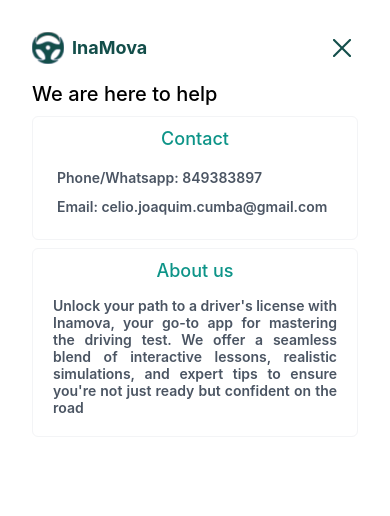
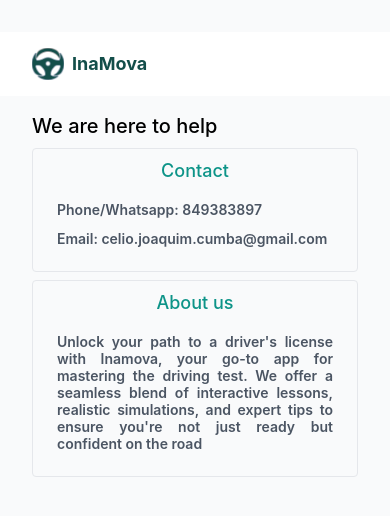
Before and after one commit to CelioJoaquimCumba/InaMova, a React Native app: screen / in a window 390 px wide. Shown: the top 516 px of the page. Built offline with nearby package versions, Linux system fonts and the light colour scheme.

Commit message:
feat: added suport page

```diff
--- a/src/pages/help-support/index.tsx
+++ b/src/pages/help-support/index.tsx
@@ -2,22 +2,67 @@
 import { View, Image, Text } from "react-native";
 import { icons, images } from "../../../constants";
 import { Button, Input } from "../../components/atoms";
+import {
+	PremiumCard,
+	ExploreCard,
+	ExploreVideoCard,
+	TopBar,
+} from "../../components/molecules";
 
 export const HelpSupport = () => {
 	return (
-		<View className="flex p-8 w-full h-full justify-center items-center">
-			{/* header */}
-			<View className="flex w-full flex-row items-center justify-between">
-				<View className="flex flex-row items-center space-x-2">
-					<Image source={icons.secondaryIMlogo} className="w-8 h-8" />
-					<Text className="text-lg leading-7 font-bold text-teal-900">
-						InaMova
+		<View className="bg-gray-50 h-full">
+			<View className="bg-white mt-8 p-4 px-8 flex flex-row items-center space-x-2">
+				<Image source={icons.secondaryIMlogo} className="w-8 h-8" />
+				<Text className="text-lg leading-7 font-bold text-teal-900">
+					InaMova
+				</Text>
+			</View>
+			<View className="flex flex-col w-full flex-grow justify-start py-4 px-8 items-center space-y-2">
+				<Text className="text-xl font-medium text-left w-full">
+					We are here to help
+				</Text>
+				<View className=" w-full p-2 rounded border border-gray-200">
+					<Text className="text-teal-600 font-medium text-lg text-center">
+						Contact
 					</Text>
+					<View className="gap-3 p-4">
+						<Text className="font-semibold text-gray-600">
+							Phone/Whatsapp: 849383897
+						</Text>
+						<Text className="font-semibold text-gray-600">
+							Email: celio.joaquim.cumba@gmail.com
+						</Text>
+					</View>
 				</View>
+				<View className=" w-full p-2 rounded border border-gray-200">
+					<Text className="text-teal-600 font-medium text-lg text-center">
+						About us
+					</Text>
+					<View className="gap-3 p-4">
+						<Text className="font-semibold text-gray-600 text-justify">
+							Unlock your path to a driver's license with Inamova,
+							your go-to app for mastering the driving test. We
+							offer a seamless blend of interactive lessons,
+							realistic simulations, and expert tips to ensure
+							you're not just ready but confident on the road
+						</Text>
+					</View>
+				</View>
+			</View>
+		</View>
+	);
+};
+
+/**
+ * <View className="flex p-8 w-full h-full justify-center items-center">
+
+			<View className="flex w-full flex-row items-center justify-between border">
+
 				<Image source={icons.x} />
 			</View>
-			{/* main */}
-			<View className="flex flex-col w-full flex-grow justify-start py-4 items-center space-y-2 ">
+
+			<View className="flex flex-col w-full flex-grow justify-start py-4 items-center space-y-2 border">
 				<Text className="text-xl font-medium text-left w-full">
 					We are here to help
 				</Text>
@@ -48,5 +93,4 @@
 				</View>
 			</View>
 		</View>
-	);
-};
+ */
```
